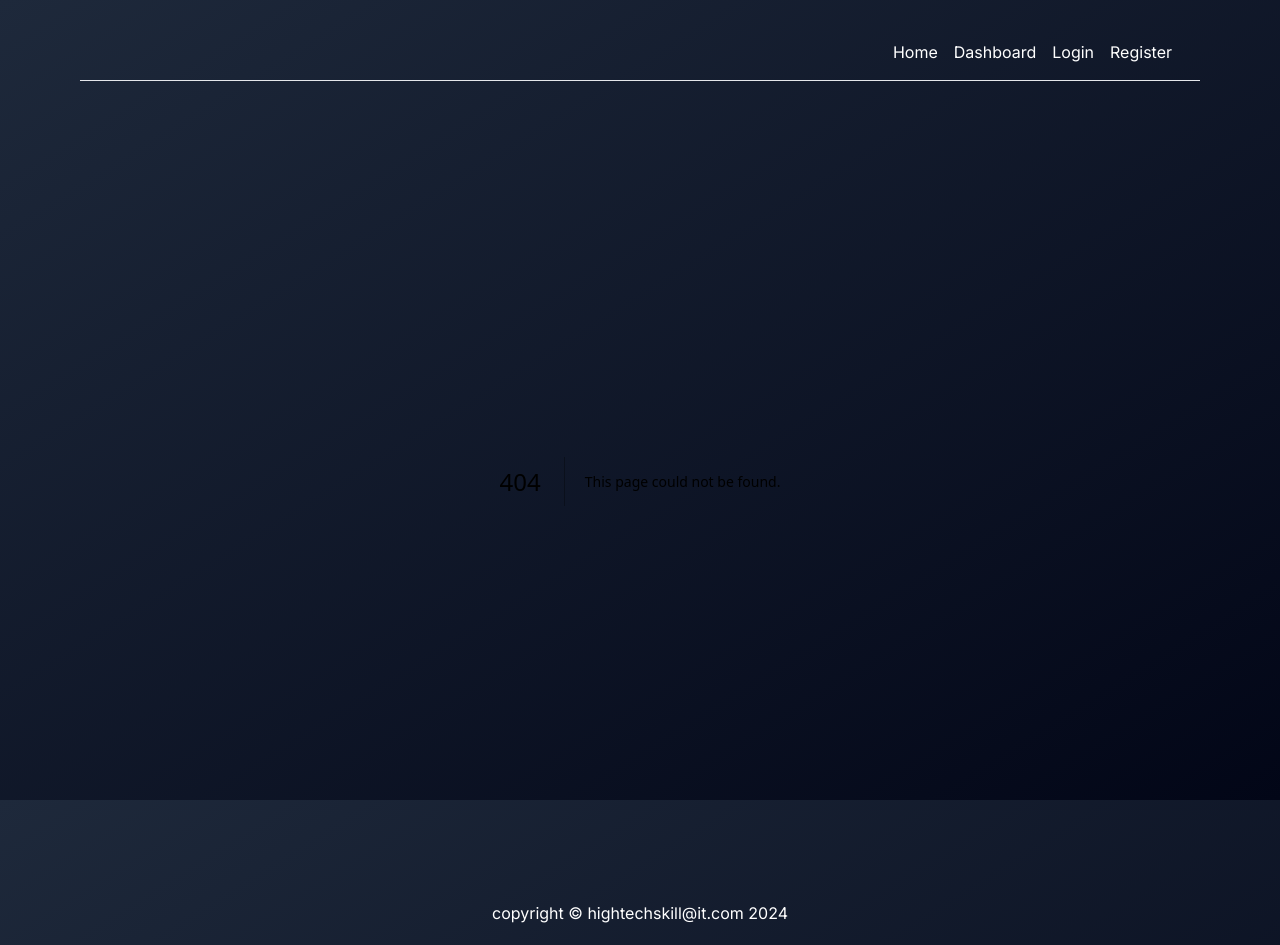
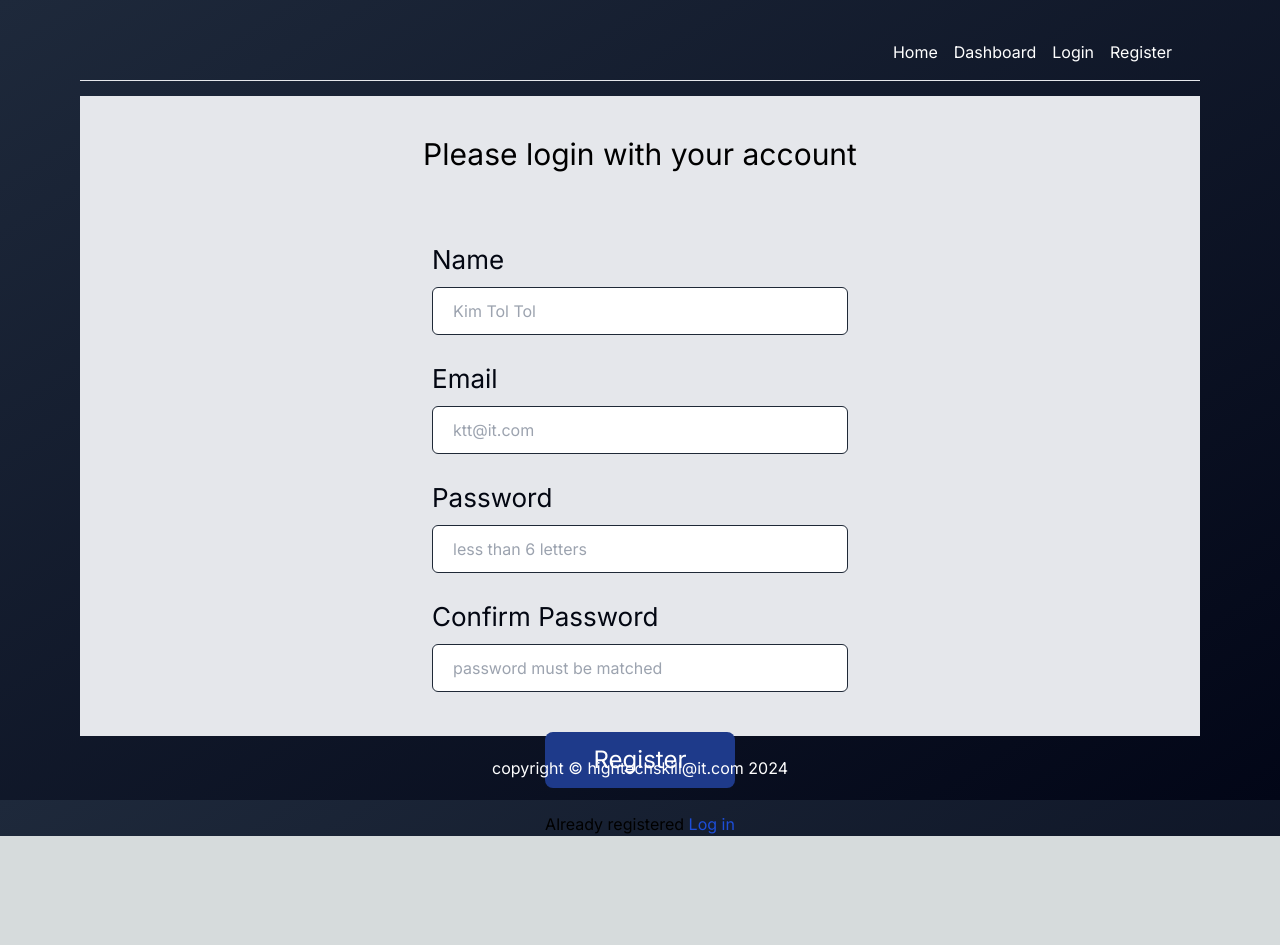
Before and after one commit to expertskill/Next-startup-for-user-auth, a Next.js app: page /register in a window 1280 px wide. Before the commit this address had no page. After the commit the page ends 836 px from the top, so only its background shows below. Built offline with nearby package versions, Linux system fonts and the light colour scheme.

Commit message:
feat: register component

```diff
--- /dev/null
+++ b/src/app/(user)/register/page.tsx
@@ -0,0 +1,50 @@
+"use client";
+import React, { useState } from "react";
+import Input from "@/components/input/input";
+import Button from "@/components/button/button";
+import Link from "next/link";
+import { useRouter } from "next/navigation";
+
+
+
+
+const page = () => {
+  const [name, setName] = useState("");
+  const [email, setEmail] = useState("");
+  const [password, setPassword] = useState("");
+  const [password2, setPassword2] = useState("");
+  const [errors, setErrors] = useState();
+  const router = useRouter();
+
+
+  const user = {
+    name: name,
+    email: email,
+    password: password,
+    password2: password2,
+  };
+
+  const handleRegister=()=> {
+
+  }
+
+  return (
+    <div className="bg-gray-200 h-[80vh] flex flex-col items-center p-10">
+      <h1 className="text-3xl">Please login with your account</h1>
+      <div className="w-2/5">
+        <p className=" h-5 mt-6 text-red-600 text-center">{errors}</p>
+        <Input name = "Name" type="text" value={name} onChange={setName} placeholder="Kim Tol Tol"/>
+        <Input name = "Email" type="text" value={email} onChange={setEmail} placeholder="ktt@it.com"/>
+        <Input name = "Password" type="password" value={password} onChange={setPassword} placeholder="less than 6 letters"/>
+        <Input name = "Confirm Password" type="password" value={password2} onChange={setPassword2} placeholder="password must be matched"/>
+      </div>
+      <div className="mt-10 flex flex-col">
+        <Button  name ='Register' onClick={handleRegister}/>
+        {/* <Link href={{pathname: 'login', query: email}} onClick={handleRegister} className="bg-blue-500 text-white h-10 w-20 rounded-xl">Register</Link> */}
+        <p className="mt-6">Already registered <Link href={{pathname: 'login', query: email}} onClick={handleRegister} className="text-blue-700">Log in</Link></p>
+      </div>
+    </div>
+  );
+};
+
+export default page;
```
